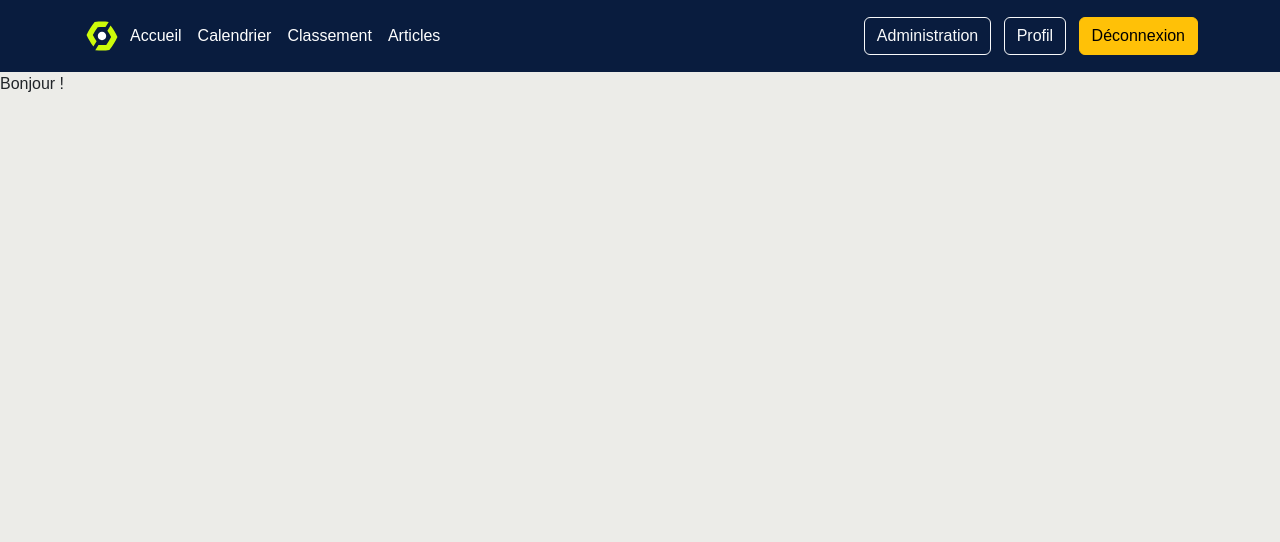
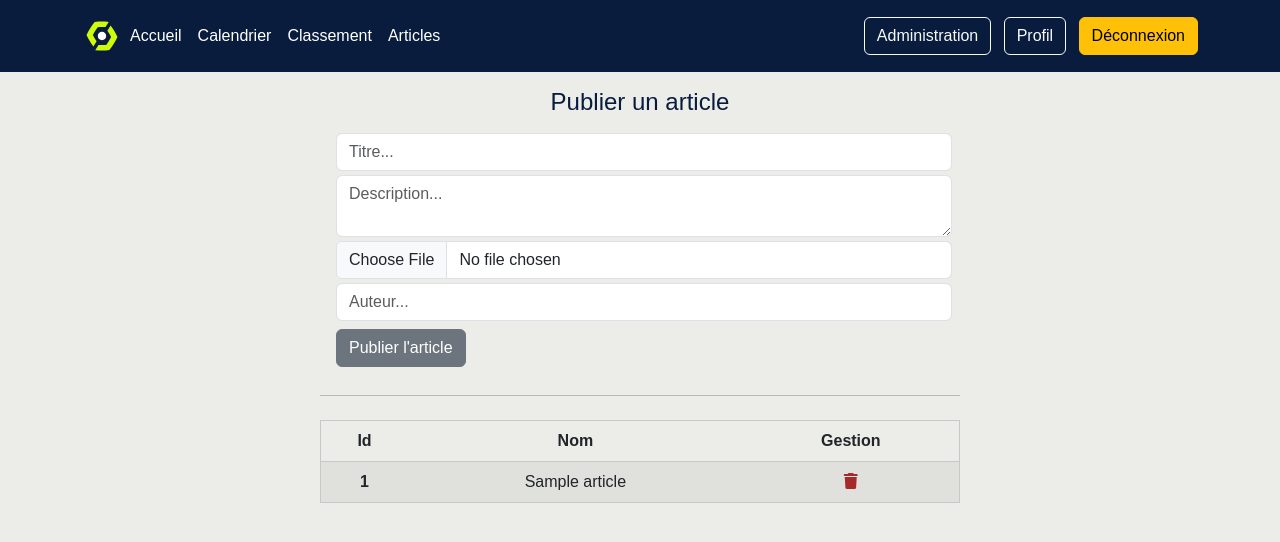
Before and after one commit to LoanF/Football, a PHP site: page /index.php?page=admin in a window 1280 px wide. Shown: the top 542 px of the page. Run offline with PHP 8.4, Linux system fonts and the light colour scheme; the visitor is signed in with stand-in values (Sample User, id 1); tables that the repository leaves empty or names only in its code hold one stand-in row (values such as "Sample post"); some libraries are stand-ins or nearby versions; some web fonts are replaced.

Commit message:
Add files via upload

```diff
--- a/admin.php
+++ b/admin.php
@@ -1,7 +1,54 @@
 <?php
+
+require("./class/GestionArticle.php");
+require("./class/GestionBDD.php");
+
+$bdd = new GestionBDD();
+$cnx = $bdd->connect();
+$a = new GestionArticle($cnx);
 
 if (!$_SESSION["isAdmin"]) {
     header("Location: index.php?page=accueil");
 } else {
-    echo 'Bonjour !';
+    ?>
+
+<div class="container w-50">
+    <form action="post/envoieAdd.php" method="post" enctype="multipart/form-data">
+        <div class="text-primary d-flex justify-content-center h4 m-3">Publier un article</div>
+        <input name="titre" placeholder="Titre..." type="text" class="form-control m-1" required/>
+        <textarea name="desc" placeholder="Description..." class="form-control m-1" required></textarea>
+        <input name="picture" type="file" class="form-control m-1" required/>
+        <input name="auteur" placeholder="Auteur..." type="text" class="form-control m-1" required/>
+        <button class="btn btn-secondary m-1">Publier l'article</button>
+    </form>
+</div>
+
+<HR class='w-50 container mt-4 mb-4'/>
+
+<table class="table table-striped table-hover container w-50 border border-secondary text-center">
+    <thead>
+        <tr>
+            <th scope="col">Id</th>
+            <th scope="col">Nom</th>
+            <th scope="col">Gestion</th>
+        </tr>
+    </thead>
+    <tbody>
+    <?php
+
+    $res = $a->getArticles();
+
+    while($row = $res->fetch()) {
+        ?>
+        <tr>
+            <th scope="row"><?php echo $row['id_article']; ?></th>
+            <td><?php echo $row['titre_article']; ?></td>
+            <td><a href="post/deleteArt.php?art=<?php echo $row['id_article']; ?>"><i class="fa-solid fa-trash" style="color:brown;"></i></a></td>
+        </tr>
+        <?php
+    }
+    ?>
+    </tbody>
+</table>
+<?php
 }
```
